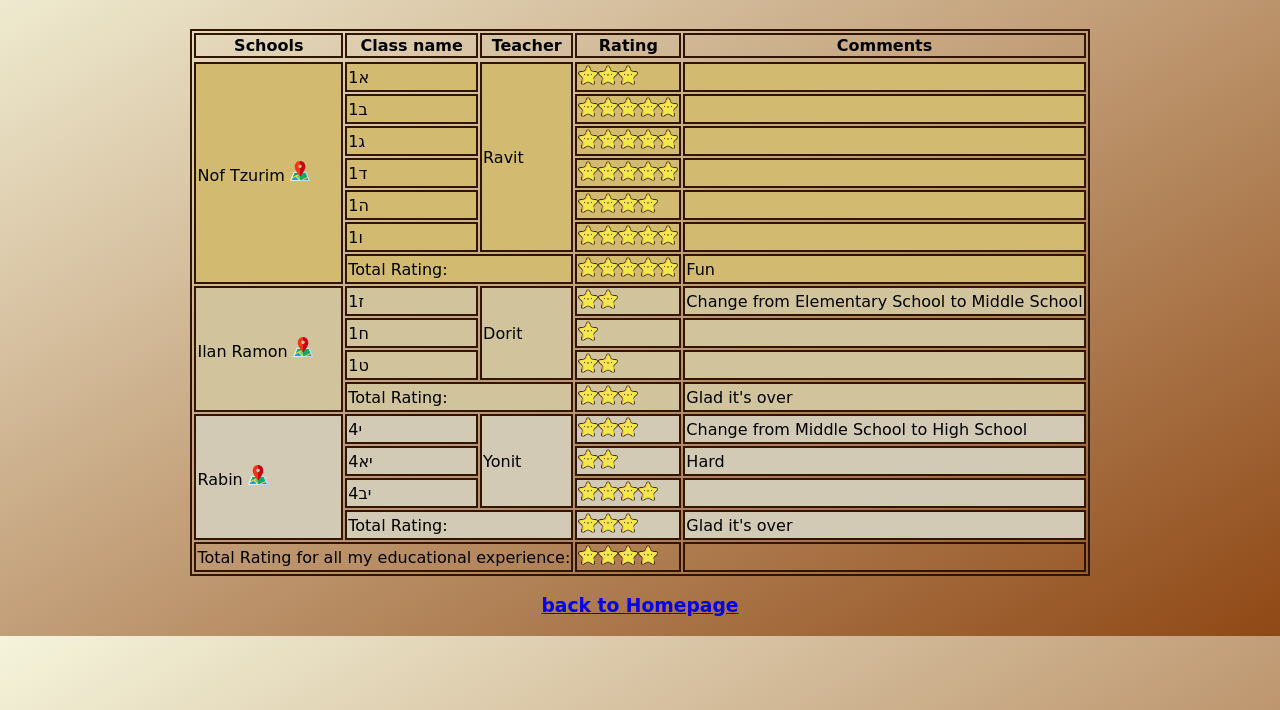
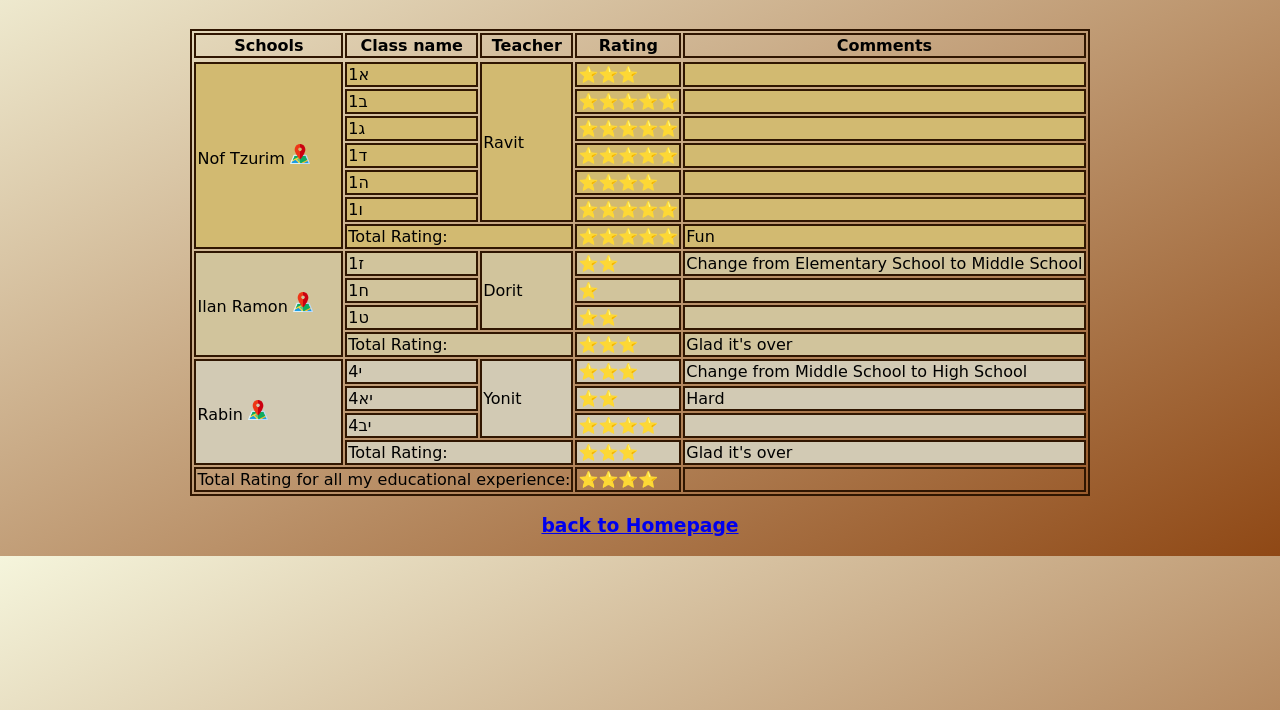
Before and after one commit to ShahafPinto/grunitech-project, a website: page schools.html in a window 1280 px wide. Shown: the part 90-800 px from the top of the page. Drawn offline with Linux system fonts and the light colour scheme.

Commit message:
description of changes

```diff
--- a/schools.html
+++ b/schools.html
@@ -5,6 +5,7 @@
         <link rel="icon" type="image/x-icon" href="images/favicon.ico.png">
         <link rel="stylesheet" href="CSS/style.css">
         <link rel="stylesheet" href="CSS/unique_table.css">
+        <meta charset="UTF-8">
     </head>
     <body class="gradient">
         <h1>My Schools</h1>
@@ -24,86 +25,86 @@
                     <td rowspan="7">Nof Tzurim <a href="https://goo.gl/maps/S6JPbjXzTHTRh6jf8" target="_blank"><img src="images/map.png"></a></td>
                     <td>א1</td>
                     <td rowspan="6">Ravit</td>
-                    <td><img src="images/star.png"><img src="images/star.png"><img src="images/star.png"></td>
+                    <td>&#11088;&#11088;&#11088;</td>
                     <td></td>
                 </tr>
                 <tr class="r1">
                     <td>ב1</td>
-                    <td><img src="images/star.png"><img src="images/star.png"><img src="images/star.png"><img src="images/star.png"><img src="images/star.png"></td>
+                    <td>&#11088;&#11088;&#11088;&#11088;&#11088;</td>
                     <td></td>
                 </tr>
                 <tr class="r1">
                     <td>ג1</td>
-                    <td><img src="images/star.png"><img src="images/star.png"><img src="images/star.png"><img src="images/star.png"><img src="images/star.png"></td>
+                    <td>&#11088;&#11088;&#11088;&#11088;&#11088;</td>
                     <td></td>
                 </tr>
                 <tr class="r1">
                     <td>ד1</td>
-                    <td><img src="images/star.png"><img src="images/star.png"><img src="images/star.png"><img src="images/star.png"><img src="images/star.png"></td>
+                    <td>&#11088;&#11088;&#11088;&#11088;&#11088;</td>
                     <td></td>
                 </tr>
                 <tr class="r1">
                     <td>ה1</td>
-                    <td><img src="images/star.png"><img src="images/star.png"><img src="images/star.png"><img src="images/star.png"></td>
+                    <td>&#11088;&#11088;&#11088;&#11088;</td>
                     <td></td>
                 </tr>
                 <tr class="r1">
                     <td>ו1</td>
-                    <td><img src="images/star.png"><img src="images/star.png"><img src="images/star.png"><img src="images/star.png"><img src="images/star.png"></td>
+                    <td>&#11088;&#11088;&#11088;&#11088;&#11088;</td>
                     <td></td>
                 </tr>
                 <tr class="r1">
                     <td colspan="2">Total Rating:</td>
-                    <td><img src="images/star.png"><img src="images/star.png"><img src="images/star.png"><img src="images/star.png"><img src="images/star.png"></td>
+                    <td>&#11088;&#11088;&#11088;&#11088;&#11088;</td>
                     <td>Fun</td>
                 </tr>
                 <tr class="r2">
                     <td rowspan="4">Ilan Ramon <a href="https://goo.gl/maps/32gtVfd26uC6Unmn8" target="_blank"><img src="images/map.png"></a></td>
                     <td>ז1</td>
                     <td rowspan="3">Dorit</td>
-                    <td><img src="images/star.png"><img src="images/star.png"></td>
+                    <td>&#11088;&#11088;</td>
                     <td>Change from Elementary School to Middle School</td>
                 </tr>
                 <tr class="r2">
                     <td>ח1</td>
-                    <td><img src="images/star.png"></td>
+                    <td>&#11088;</td>
                     <td></td>
                 </tr>
                 <tr class="r2">
                     <td>ט1</td>
-                    <td><img src="images/star.png"><img src="images/star.png"></td>
+                    <td>&#11088;&#11088;</td>
                     <td></td>
                 </tr>
                 <tr class="r2">
                     <td colspan="2">Total Rating:</td>
-                    <td><img src="images/star.png"><img src="images/star.png"><img src="images/star.png"></td>
+                    <td>&#11088;&#11088;&#11088;</td>
                     <td>Glad it's over</td>
                 </tr>
                 <tr class="r3">
                     <td rowspan="4">Rabin <a href="https://g.page/RabinBari?share" target="_blank"><img src="images/map.png"></a></td>
                     <td>י4</td>
                     <td rowspan="3">Yonit</td>
-                    <td><img src="images/star.png"><img src="images/star.png"><img src="images/star.png"></td>
+                    <td>&#11088;&#11088;&#11088;</td>
                     <td>Change from Middle School to High School</td>
                 </tr>
                 <tr class="r3">
                     <td>יא4</td>
-                    <td><img src="images/star.png"><img src="images/star.png"></td>
+                    <td>&#11088;&#11088;</td>
                     <td>Hard</td>
                 </tr>
                 <tr class="r3">
                     <td>יב4</td>
-                    <td><img src="images/star.png"><img src="images/star.png"><img src="images/star.png"><img src="images/star.png"></td>
+                    <td>&#11088;&#11088;&#11088;&#11088;</td>
                     <td></td>
                 </tr>
                 <tr class="r3">
                     <td colspan="2">Total Rating:</td>
-                    <td><img src="images/star.png"><img src="images/star.png"><img src="images/star.png"></td>
+                    <td>&#11088;&#11088;&#11088;</td>
                     <td>Glad it's over</td>
                 </tr>
                 <tr>
                     <td colspan="3">Total Rating for all my educational experience:</td>
-                    <td><img src="images/star.png"><img src="images/star.png"><img src="images/star.png"><img src="images/star.png"></td>
+                    <td>&#11088;&#11088;&#11088;&#11088;</td>
                     <td></td>
                 </tr>
             </tbody>
```
Also changed, not shown: lern.html (added, +12 -0 lines), package.json (added, +20 -0 lines).
